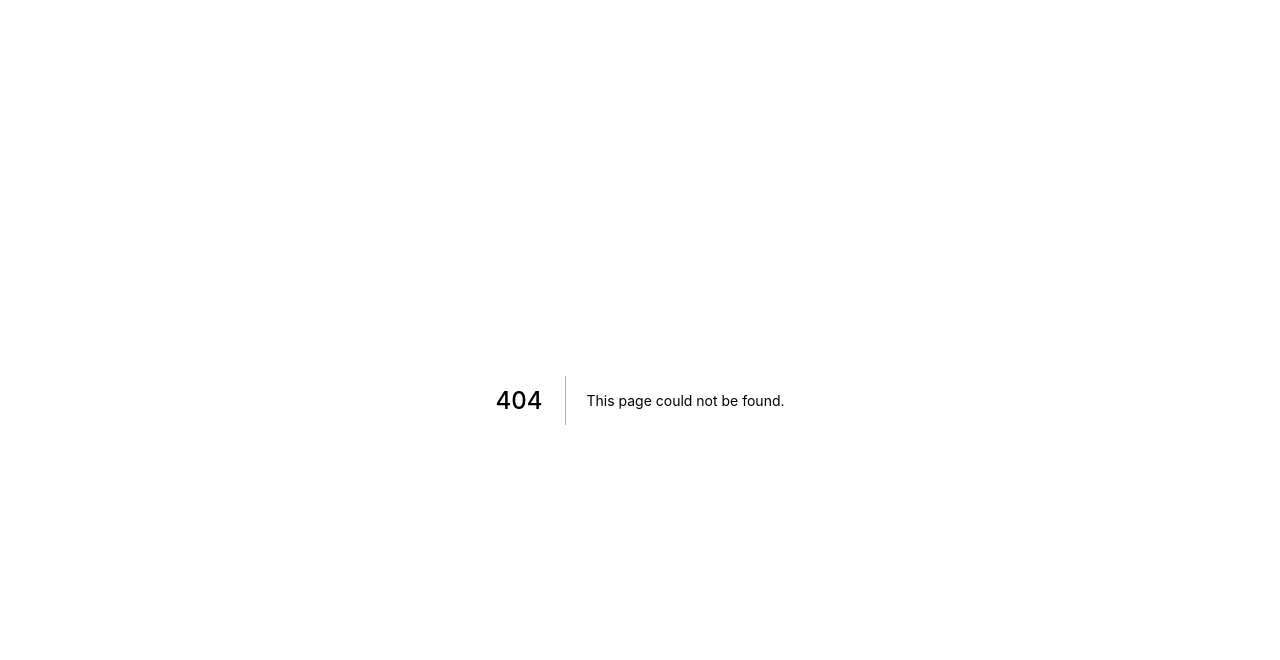
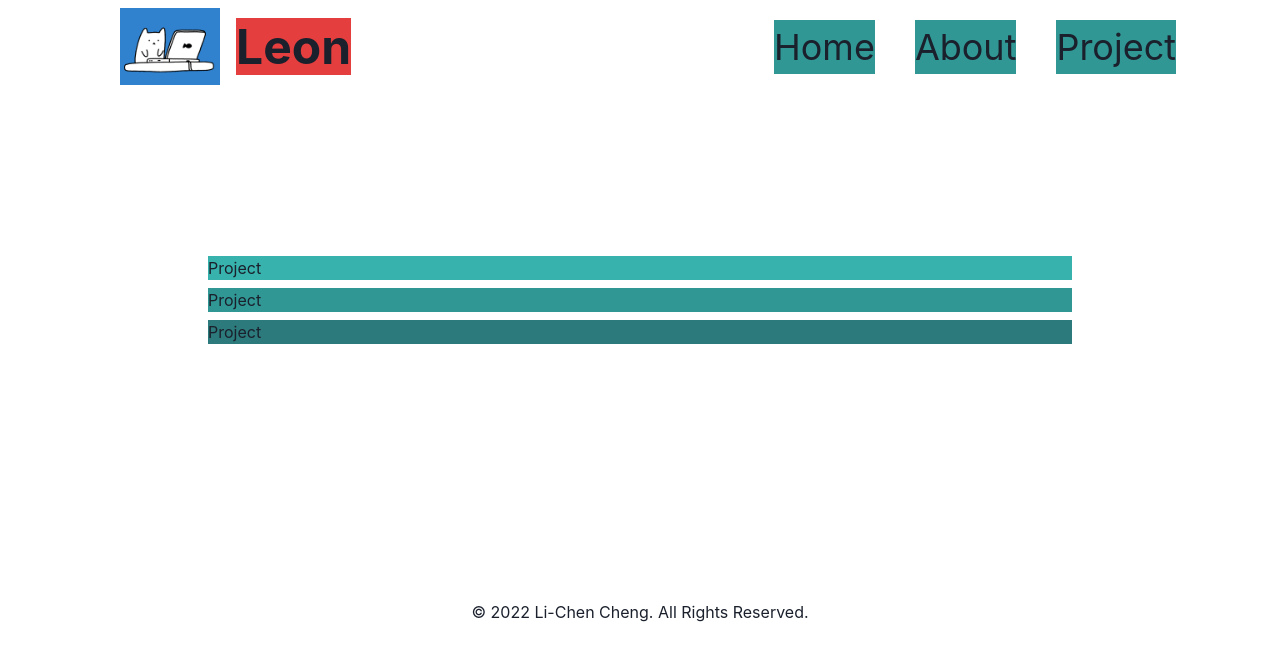
Before and after one commit to Leon-LCC/Personal-website, a Next.js app: page /project in a window 1280 px wide. Before the commit this address had no page. Shown: the top 660 px of the page. Built offline with nearby package versions, Linux system fonts and the light colour scheme.

Commit message:
⚡️ Restart

```diff
--- /dev/null
+++ b/components/Layout.js
@@ -0,0 +1,19 @@
+import Head from "next/head"
+import NavigationBar from "../components/NavigationBar"
+import Footer from "../components/footer"
+
+const Layout = ({ children }) => {
+    return (
+        <>
+            <Head>
+                <title>Leon's HomePage</title>
+                <meta name="viewport" content="initial-scale=1.0, width=device-width" />
+            </Head>
+            <NavigationBar />
+            {children}
+            <Footer />
+        </>
+    )
+}
+
+export default Layout
--- a/components/NavigationBar.js
+++ b/components/NavigationBar.js
@@ -1,19 +1,25 @@
 import Image from "next/image";
-import Link from "next/link";
+import NextLink from 'next/link';
 import {
     Box,
     HStack,
     Flex,
     Spacer,
     Text,
-    Heading
+    Heading,
+    Menu,
+    MenuButton,
+    MenuList,
+    MenuItem,
+    IconButton,
 } from '@chakra-ui/react'
+import { HamburgerIcon } from "@chakra-ui/icons";
 
 
 
 const NavigationBar = () => {
     return (
-        <Flex justifyContent="center" alignItems="center" p='2' px='28' mx='2'>
+        <Flex justifyContent="center" alignItems="center" p='2' px='28' mx='2' position='fixed' top='0' w='100%' zIndex='1'>
             <HStack spacing={4}>
                 <Box bg='blue.500'>
                     <Image src="/Images/logo.gif" alt="logo" width='100%' height='71%' />
@@ -23,16 +29,39 @@ const NavigationBar = () => {
                 </Box>
             </HStack >
             <Spacer />
-            <HStack spacing={10} >
+            <Box bg='teal.500' display={{ base: 'flex', md: 'none' }}>
+                <Menu>
+                    <MenuButton as={IconButton} icon={<HamburgerIcon />} bg='teal.500' variant='outline' aria-label='Options'>
+                    </MenuButton>
+                    <MenuList>
+                        <NextLink href='/'>
+                            <MenuItem>Home</MenuItem>
+                        </NextLink>
+                        <NextLink href='#bio'>
+                            <MenuItem>About</MenuItem>
+                        </NextLink>
+                        <NextLink href='/project'>
+                            <MenuItem>Project</MenuItem>
+                        </NextLink>
+                    </MenuList>
+                </Menu>
+            </Box>
+            <HStack spacing={10} display={{ base: 'none', md: 'flex' }}>
+                <NextLink href='/'>
                     <Box bg='teal.500'>
                         <Text fontSize='4xl'>Home</Text>
                     </Box>
+                </NextLink>
+                <NextLink href='#bio'>
+                    <Box bg='teal.500'>
+                        <Text fontSize='4xl'>About</Text>
+                    </Box>
+                </NextLink>
+                <NextLink href='/project'>
                     <Box bg='teal.500'>
                         <Text fontSize='4xl'>Project</Text>
                     </Box>
-                <Box bg='teal.500'>
-                    <Text fontSize='4xl'>Th</Text>
-                </Box>
+                </NextLink>
             </HStack >
         </Flex>
     )
--- a/components/bio.js
+++ b/components/bio.js
@@ -10,7 +10,7 @@ import {
 
 const BioBlock = () => {
     return (
-        <Container centerContent maxWidth='70%' my='60' py='4'>
+        <Container centerContent maxWidth='70%' my='60' py='4' id='bio'>
             <VStack spacing='2' w='100%'>
                  <Grid templateRows='repeat(14, 1fr)' templateColumns='repeat(5, 1fr)' gap={6} w='100%'>
                         <GridItem rowSpan={6} colSpan={2} bg='tomato'>
@@ -36,7 +36,6 @@ const BioBlock = () => {
                     Hobby
                 </Box>
             </VStack>
-
         </Container>
     )
 }
--- a/components/footer.js
+++ b/components/footer.js
@@ -1,5 +1,4 @@
 import {
-    Text,
     Flex
 } from "@chakra-ui/react"
 
@@ -7,7 +6,7 @@ import {
 const footer = () => {
     return (
         <Flex justifyContent="center" alignItems="center">
-            <Text>footer</Text>
+            &copy; {new Date().getFullYear()} Li-Chen Cheng. All Rights Reserved.
         </Flex>
     )
 }
--- a/package.json
+++ b/package.json
@@ -21,6 +21,7 @@
   },
   "homepage": "https://github.com/Leon-LCC/Personal-website#readme",
   "dependencies": {
+    "@chakra-ui/icons": "^2.0.15",
     "@chakra-ui/react": "^2.2.1",
     "@emotion/react": "^11.9.3",
     "@emotion/styled": "^11.9.3",
--- /dev/null
+++ b/pages/project.js
@@ -0,0 +1,29 @@
+import {
+    Container,
+    Flex,
+    Box,
+    VStack,
+} from "@chakra-ui/react"
+import Layout from "../components/Layout"
+
+const ProjectBlock = () => {
+    return (
+        <Layout>
+        <Container centerContent maxWidth='70%' my='60' py='4' id='project'>
+            <VStack spacing='2' w='100%'>
+                <Box w='100%' bg='teal.400'>
+                    Project
+                </Box>
+                <Box w='100%' bg='teal.500'>
+                    Project
+                </Box>
+                <Box w='100%' bg='teal.600'>
+                    Project
+                </Box>
+            </VStack>
+        </Container>
+        </Layout>
+    )
+}
+
+export default ProjectBlock
```
Also changed, not shown: pages/index.js (+5 -9 lines), 2 other files (tests, documents, lock files or other folders). Lines whose indentation alone changed are shown as unchanged.
